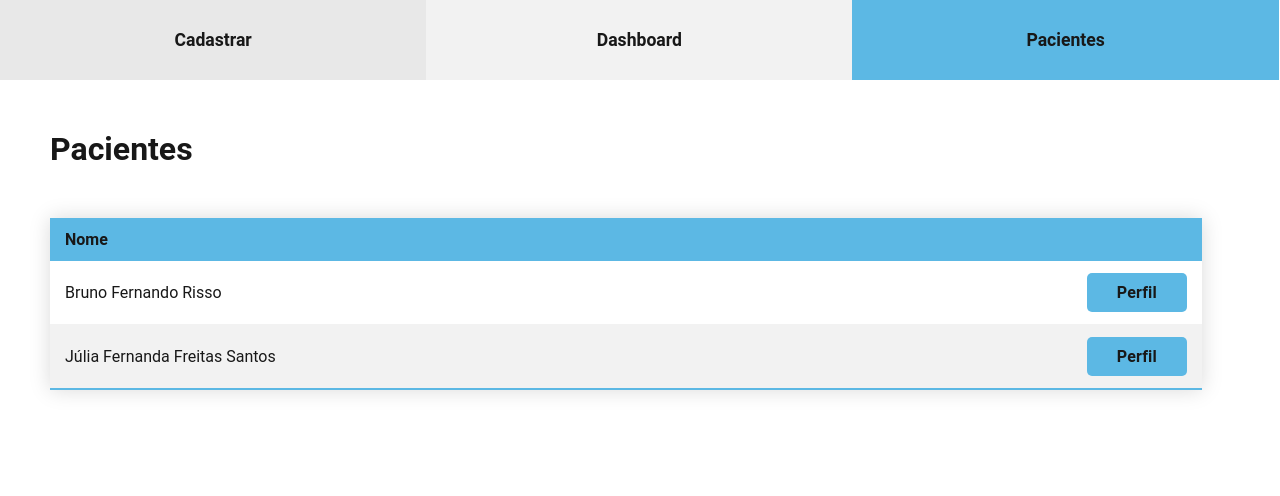
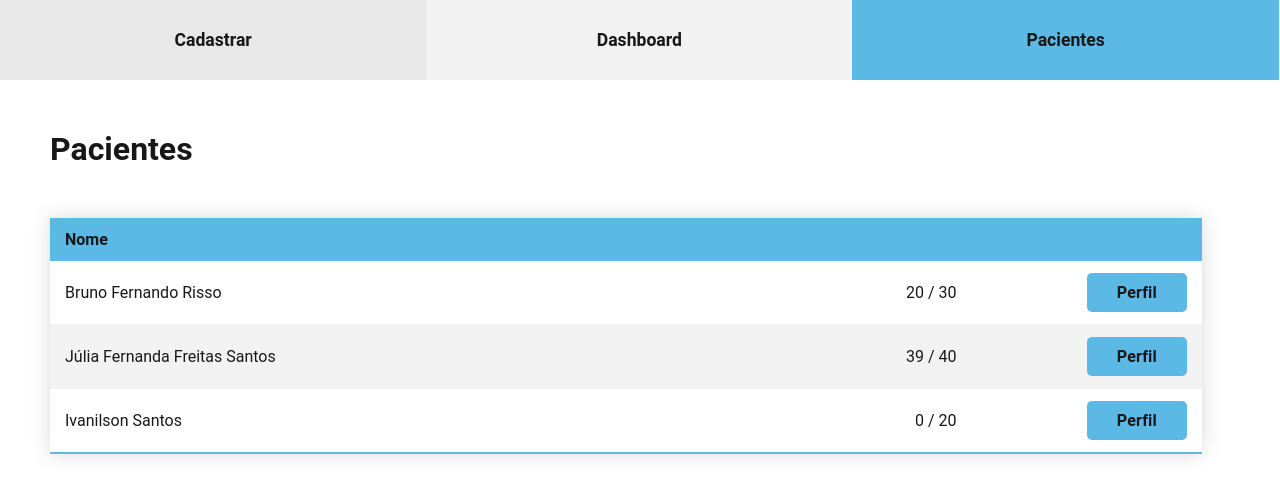
Before and after one commit to BrunoRisso58/PhysioManagement, a Vue app: page /pacientes in a window 1280 px wide. Shown: the top 496 px of the page. Built offline with nearby package versions, Linux system fonts and the light colour scheme; data requests are answered from the project's data file.

Commit message:
Adicionando seção na tabela de pacientes (dashboard)

```diff
--- a/db/db.json
+++ b/db/db.json
@@ -49,6 +49,21 @@
       "planId": "3",
       "section": 39,
       "id": 2
+    },
+    {
+      "name": "Ivanilson Santos",
+      "birthday": "2003-06-26",
+      "gender": "M",
+      "adress": {
+        "street": "Rua Conchal",
+        "number": "65",
+        "neighborhood": "Jardim Rollo",
+        "city": "Araras",
+        "state": "26"
+      },
+      "planId": "1",
+      "section": 0,
+      "id": 3
     }
   ]
 }
--- a/src/components/FormCadastro.vue
+++ b/src/components/FormCadastro.vue
@@ -54,7 +54,7 @@ export default {
             state: null,
             plan: null,
             msg: null,
-            section: null
+            section: 0
         }
     },
     methods: {
@@ -99,8 +99,7 @@ export default {
             this.city = null,
             this.state = null,
             this.plan = null
-            this.section = null
-
+            this.section = 0
         }
     }
 }
--- a/src/components/PacientesTable.vue
+++ b/src/components/PacientesTable.vue
@@ -4,12 +4,16 @@
             <tr>
                 <th>Nome</th>
                 <th></th>
+                <th></th>
             </tr>
         </thead>
         <tbody>
             <tr v-for="patient in patients" :key="patient.id">
-                <td>{{ patient.name }}</td>
-                <td class="seeMoreData">
+                <td class="name-td">{{ patient.name }}</td>
+                <td  v-if="patient.planId == 1" class="section-td">{{ patient.section }} / 20</td>
+                <td v-else-if="patient.planId == 2" class="section-td">{{ patient.section }} / 30</td>
+                <td v-else-if="patient.planId == 3" class="section-td">{{ patient.section }} / 40</td>
+                <td class="seeMoreData-td">
                     <button class="seeMoreButton">Perfil</button>
                 </td>
             </tr>
@@ -70,8 +74,9 @@ export default {
         border-bottom: 2px solid #5CB8E4;
     }
 
-    .seeMoreData {
+    .seeMoreData-td {
         text-align: right;
+        width: 20%;
     }
 
     .seeMoreButton {
@@ -89,4 +94,13 @@ export default {
         cursor: pointer;
         transition: .2s;
     }
+
+    .name-td {
+        width: 60%;
+    }
+
+    .section-td {
+        text-align: right;
+        width: 20%;
+    }
 </style>
```
